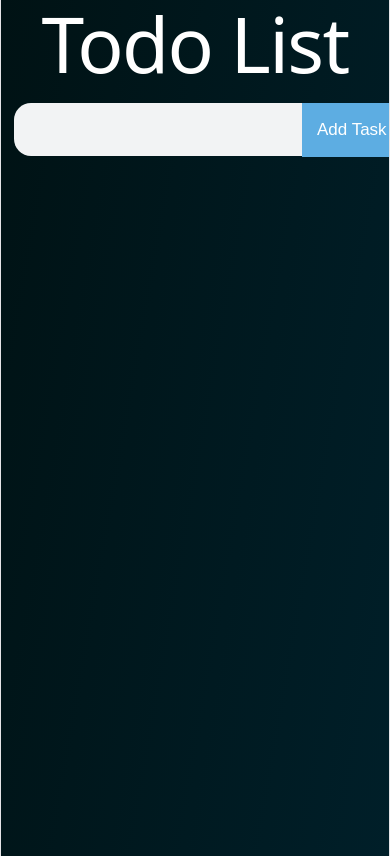
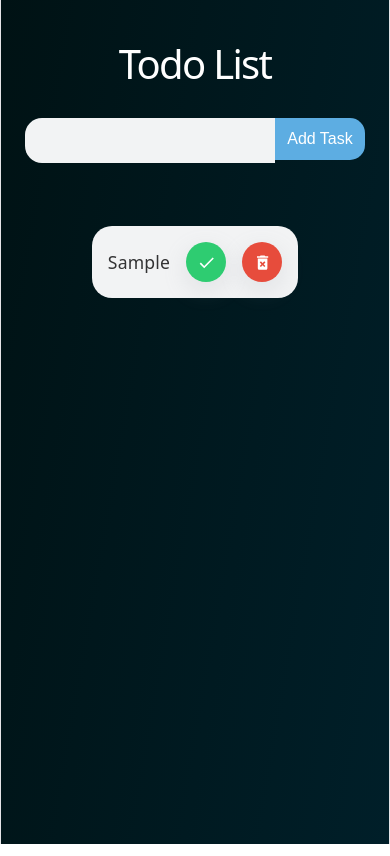
Before and after one commit to buildwithrameez/react-todo-app, a React (Vite) app: page / in a window 390 px wide. Both pictures are taken after typing "Sample" into the empty fields and a click on the button "Add Task". Built offline with nearby package versions, Linux system fonts and the light colour scheme.

Commit message:
display list item function added and also responsive the style sheet

```diff
--- a/package.json
+++ b/package.json
@@ -11,7 +11,8 @@
   },
   "dependencies": {
     "react": "^19.2.8",
-    "react-dom": "^19.2.8"
+    "react-dom": "^19.2.8",
+    "react-icons": "^5.7.0"
   },
   "devDependencies": {
     "@eslint/js": "^10.0.1",
--- a/src/Components/ToDo.jsx
+++ b/src/Components/ToDo.jsx
@@ -1,4 +1,5 @@
 import { useState } from 'react';
+import { MdCheck,MdDeleteForever } from "react-icons/md";
 import '../Components/style.css'
 export const ToDoComponent = () => {
 
@@ -13,8 +14,14 @@ export const ToDoComponent = () => {
        event.preventDefault();
 
        if(!inputValue) return;
-       if(submitValue.includes(inputValue)) return alert(`Your Task ${inputValue} already added`);
+       if(submitValue.includes(inputValue))
+        {
+        return
+        alert(`Your Task ${inputValue} already added
+        ${setinputvalue("")}
+        `);
 
+       }
        setsubmitValue((value) => [...value,inputValue]);
 
        setinputvalue("");
@@ -40,5 +47,23 @@ export const ToDoComponent = () => {
                 </div>
             </form>
         </section>
+        {/* Section to show list Items */}
+        <section className='myUnOrdList'>
+           <ul>
+            {
+                submitValue.map((curr,index) => {
+                   return <li key={index} className='todo-item '>
+                         <span>{curr}</span>
+                         <button className='check-btn'>
+                            <MdCheck />
+                        </button>
+                         <button className='delete-btn'>
+                            <MdDeleteForever />
+                        </button>
+                   </li>
+                })
+            }
+           </ul>
+        </section>
     </section>
 };
--- a/src/Components/style.css
+++ b/src/Components/style.css
@@ -1,75 +1,71 @@
-/* section {
-  width: 100%;
-  margin-top: 10rem;
-  display: flex;
-  justify-content: center;
-} */
+/* --- Global & Container Reset --- */
+* {
+  box-sizing: border-box;
+  margin: 0;
+  padding: 0;
+}
 
 .todo-container {
   align-items: center;
   display: flex;
   flex-direction: column;
   min-height: 100vh;
-  padding-top: 3%;
+  padding: 2rem 1rem; /* Fixed padding for spacing */
   background-image: linear-gradient(100deg, #001214, #001f29);
   color: white;
   transition: 0.3s linear;
-  overflow: hidden;
+  overflow-x: hidden; /* Prevents unwanted horizontal scrolling */
 }
 
-.header,
-.form,
-.datetime {
-  margin: 0 1rem;
-  min-height: 10vh;
+/* --- Layout Elements --- */
+.header, .form, .datetime {
+  margin: 0 auto 1.5rem auto;
   width: 100%;
+  max-width: 600px; /* Limits width on bigger screens */
 }
 
 .header {
   align-items: center;
   display: flex;
   flex-direction: column;
-  justify-content: space-around;
-  font-size: 3rem;
-  min-height: 25vh;
-  width: 100%;
+  justify-content: center;
+  gap: 1rem;
+  min-height: auto;
+  padding: 1rem 0;
 }
 
 section h1 {
   color: #fff;
-  font-size: 4.8rem;
+  font-size: 2.5rem; /* Responsive mobile default */
   text-align: center;
 }
 
 .date-time {
-  font-size: 2.4rem;
+  font-size: 1.5rem; /* Responsive mobile default */
   text-align: center;
 }
 
+/* --- Form & Inputs --- */
 form {
   display: flex;
-  font-size: 1.7rem;
   justify-content: center;
   margin: 15px 0;
-  padding: 0.8rem;
+  padding: 0.5rem;
   width: 100%;
 }
 
 form input {
-  padding: 10px;
-  font-size: 1.8rem;
+  padding: 12px;
+  font-size: 1.1rem;
   letter-spacing: 0.1rem;
   border: none;
   outline: none;
-  /* border-radius: 15; */
   border-top-left-radius: 17px;
   border-bottom-left-radius: 17px;
-  max-width: 500px;
+  flex: 1; /* Automatically takes available space */
   transition: background-color 200ms ease-in-out;
-  width: 100%;
   background-color: #f2f3f4;
   color: black;
-  /* var(--primary-color) */
 }
 
 form input:hover {
@@ -77,89 +73,78 @@ form input:hover {
 }
 
 form input::placeholder {
-  color: white;
+  color: #777; /* Darker color for readability */
   opacity: 0.7;
 }
 
+/* --- Buttons --- */
 button {
   border: none;
   outline: none;
   transition: box-shadow 200ms ease, background-color 200ms ease-in-out;
   background-color: #2c3e50;
-  color: rgb(0, 0, 0);
-  height: 54px;
+  cursor: pointer;
+}
+
+form button {
+  padding: 12px;
+  font-size: 1rem;
+  border-top-right-radius: 15px;
+  border-bottom-right-radius: 15px;
+  min-width: 80px;
+  background-color: #5dade2;
+  color: white;
 }
 
 form button:hover {
-  cursor: pointer;
   background-color: #f1c40f;
 }
 
-form button {
-  padding: 10.8px;
-  font-size: 17px;
-  border-top-right-radius: 15px;
-  border-bottom-right-radius: 15px;
-  min-width: 100px;
-  background-color: #5dade2;
-  color: var(--secondary-color);
-}
-
-span {
-  margin-right: 3.2rem;
-}
-
+/* --- Todo List Area --- */
 .myUnOrdList {
   display: flex;
   justify-content: center;
   align-items: center;
-  max-width: 1200px;
+  width: 100%;
+  max-width: 600px;
 }
 
 .todo-list {
-  min-width: 25%;
-
-  /* To remove the bullets of unordered list */
+  width: 100%;
   list-style: none;
 }
 
 .todo-item {
-  margin: 2.4rem;
-  /*word-wrap: break-word;
-    */ /*flex-wrap: wrap;
-    */
-  font-size: 20px;
+  margin: 1rem 0;
+  font-size: 1.1rem;
   color: #1c2833;
-  border-radius: 30px;
+  border-radius: 20px;
   transition: background-color 200ms ease-in-out;
   background-color: #f2f3f4;
-  min-width: 35rem;
-  max-width: 40rem;
-  padding: 1.6rem 3rem;
-  display: grid;
-  grid-template-columns: 1fr 0.3fr 0.3fr;
-  justify-content: start;
-  gap: 1.6rem;
-  /*align-items: center;
-    */ /*wrapsthelinks*/
+  width: 100%; /* Full width of parent container */
+  padding: 1rem;
+  display: flex; /* Changed from Grid to Flex for better layout control */
+  justify-content: space-between;
+  align-items: center;
+  gap: 1rem;
   overflow-wrap: anywhere;
 }
 
 li span {
-  max-width: 20rem;
-  color: #1c2833;
+  flex: 1; /* Takes maximum available text area */
+  color: #333334;
 }
 
-.check-btn,
-.delete-btn {
-  font-size: 3rem;
-  cursor: pointer;
-  width: 3rem;
-  height: 3rem;
-  border-radius: 80%;
-  margin: 0 5px;
-  background-color: #fff;
-  color: rgb(0, 0, 0);
+/* --- Action Buttons --- */
+.check-btn, .delete-btn {
+  font-size: 1.2rem;
+  width: 2.5rem;
+  height: 2.5rem;
+  border-radius: 50%;
+  flex-shrink: 0; /* Prevents buttons from squeezing */
+  display: inline-flex;
+  align-items: center;
+  justify-content: center;
   box-shadow: rgba(149, 157, 165, 0.2) 0px 8px 24px;
 }
 
@@ -175,6 +160,7 @@ li span {
 
 .checkList {
   text-decoration: line-through;
+  opacity: 0.6;
 }
 
 .notCheckList {
@@ -183,15 +169,28 @@ li span {
 
 .clear-btn {
   background-color: #e74c3c;
-  font-size: 1.6rem;
-  padding: 1rem 2.2rem;
+  color: white;
+  font-size: 1rem;
+  padding: 0.8rem 1.8rem;
   border-radius: 0.3rem;
-  -webkit-border-radius: 0.3rem;
-  -moz-border-radius: 0.3rem;
-  -ms-border-radius: 0.3rem;
-  -o-border-radius: 0.3rem;
 }
 
 .clear-btn:hover {
   background-color: #8d1407;
 }
+
+/* --- Media Queries for Larger Screens (Tablets & Desktops) --- */
+@media (min-width: 768px) {
+  section h1 {
+    font-size: 3.5rem; /* Larger font for desktop */
+  }
+
+  .date-time {
+    font-size: 2rem;
+  }
+
+  .todo-item {
+    font-size: 1.2rem;
+    padding: 1.2rem 2rem;
+  }
+}
```
Also changed, not shown: 1 other file (tests, documents, lock files or other folders).
